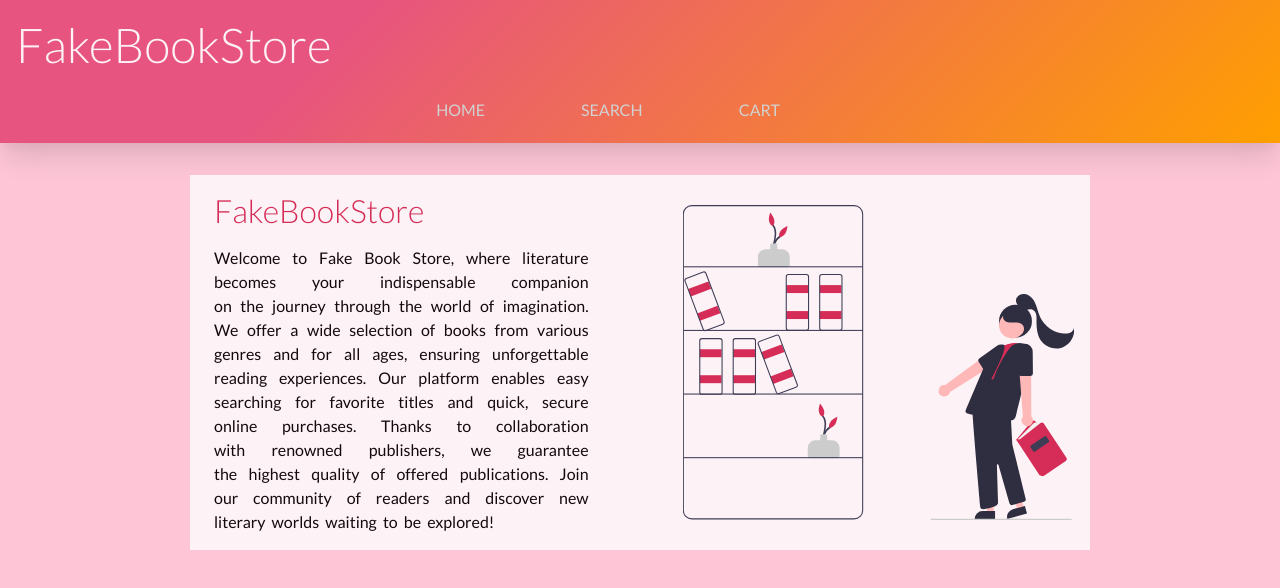
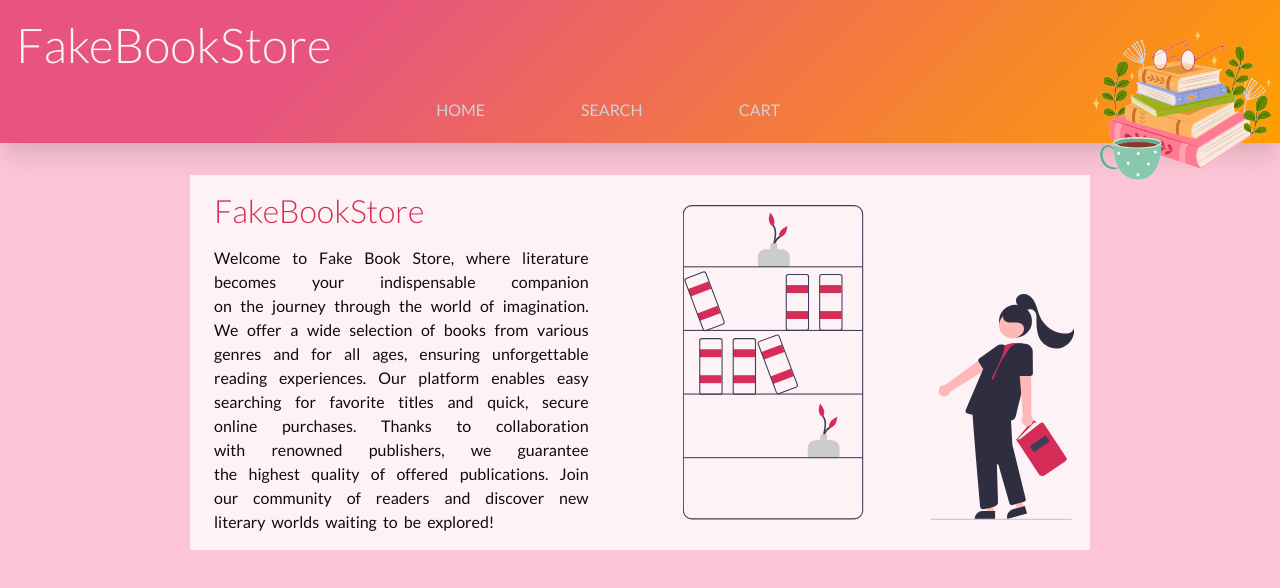
Before and after one commit to Kamisia/fake-book-store, a React (Vite) app: page / in a window 1280 px wide. Shown: the top 588 px of the page. Built offline with nearby package versions, Linux system fonts and the light colour scheme.

Commit message:
logo display improved

```diff
--- a/src/components/Header.jsx
+++ b/src/components/Header.jsx
@@ -1,13 +1,19 @@
 import Navbar from "./Navbar";
-import imgUrl from "/src/images/logo.png";
+import imgUrl from "../images/logo.png";
 
 const Header = () => {
   return (
     <div className="header">
       <h1>FakeBookStore</h1>
-      <div className="logo">
-        <img src={imgUrl} />
-      </div>
+      <div
+        className="logo"
+        style={{
+          backgroundImage: `url(${imgUrl})`,
+          backgroundSize: "contain",
+          backgroundRepeat: "no-repeat",
+          backgroundPosition: "center",
+        }}
+      ></div>
       <div className="nav-container">
         <Navbar />
       </div>
--- a/src/index.css
+++ b/src/index.css
@@ -142,8 +142,9 @@ html {
     max-width: 500px;
     display: flex;
   }
-  .logo img {
+  .header .logo {
     width: 200px;
+    height: 200px;
     position: absolute;
     top: 0;
     right: 0;
```
